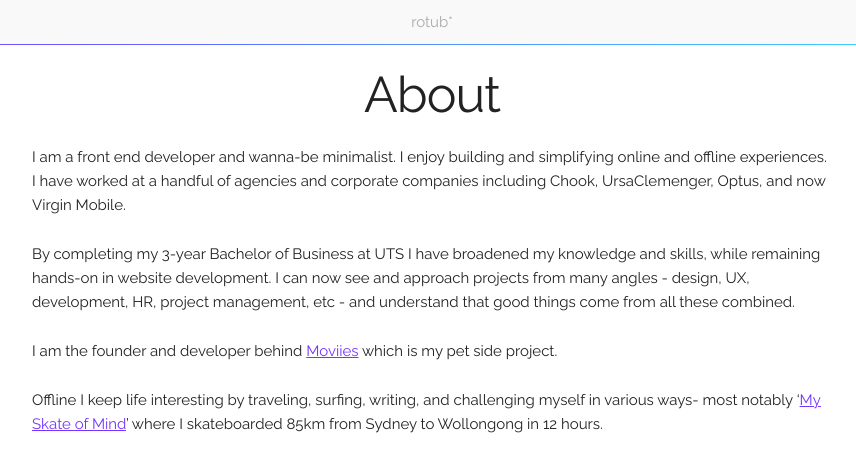
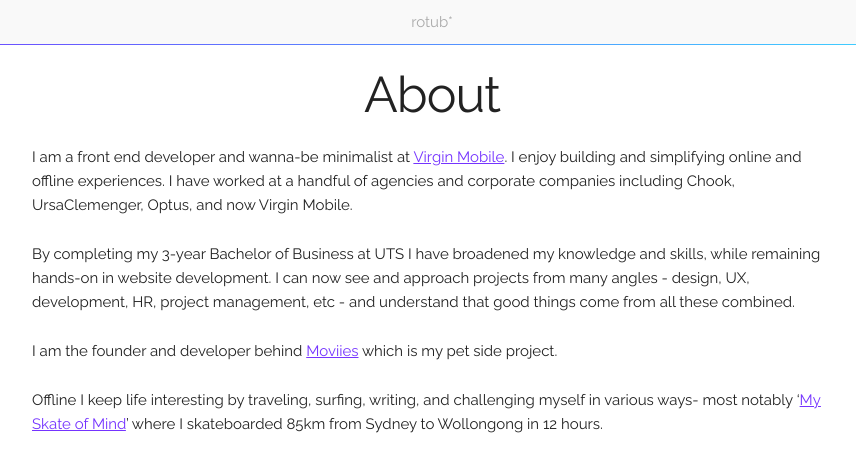
Before and after one commit to rotub/rotub.github.io, a Jekyll site: the page built from about.md, in a window 1280 px wide, cut to the strip 0-462 px from the top of the page. Shown: the whole strip, without its empty margins (208-1064 px from the left). Built offline with Jekyll 4.4.1, drawn with Linux system fonts in a browser that asks for light colours; nearby versions of some CDN libraries.

Commit message:
Update about.md

```diff
--- a/about.md
+++ b/about.md
@@ -5,7 +5,7 @@
 published: true
 ---
 
-I am a front end developer and wanna-be minimalist. I enjoy building and simplifying online and offline experiences. I have worked at a handful of agencies and corporate companies including Chook, UrsaClemenger, Optus, and now Virgin Mobile.
+I am a front end developer and wanna-be minimalist at <a href='//www.virginmobile.com.au'>Virgin Mobile</a>. I enjoy building and simplifying online and offline experiences. I have worked at a handful of agencies and corporate companies including Chook, UrsaClemenger, Optus, and now Virgin Mobile.
 
 By completing my 3-year Bachelor of Business at UTS I have broadened my knowledge and skills, while remaining hands-on in website development. I can now see and approach projects from many angles - design, UX, development, HR, project management, etc - and understand that good things come from all these combined.
 
```
